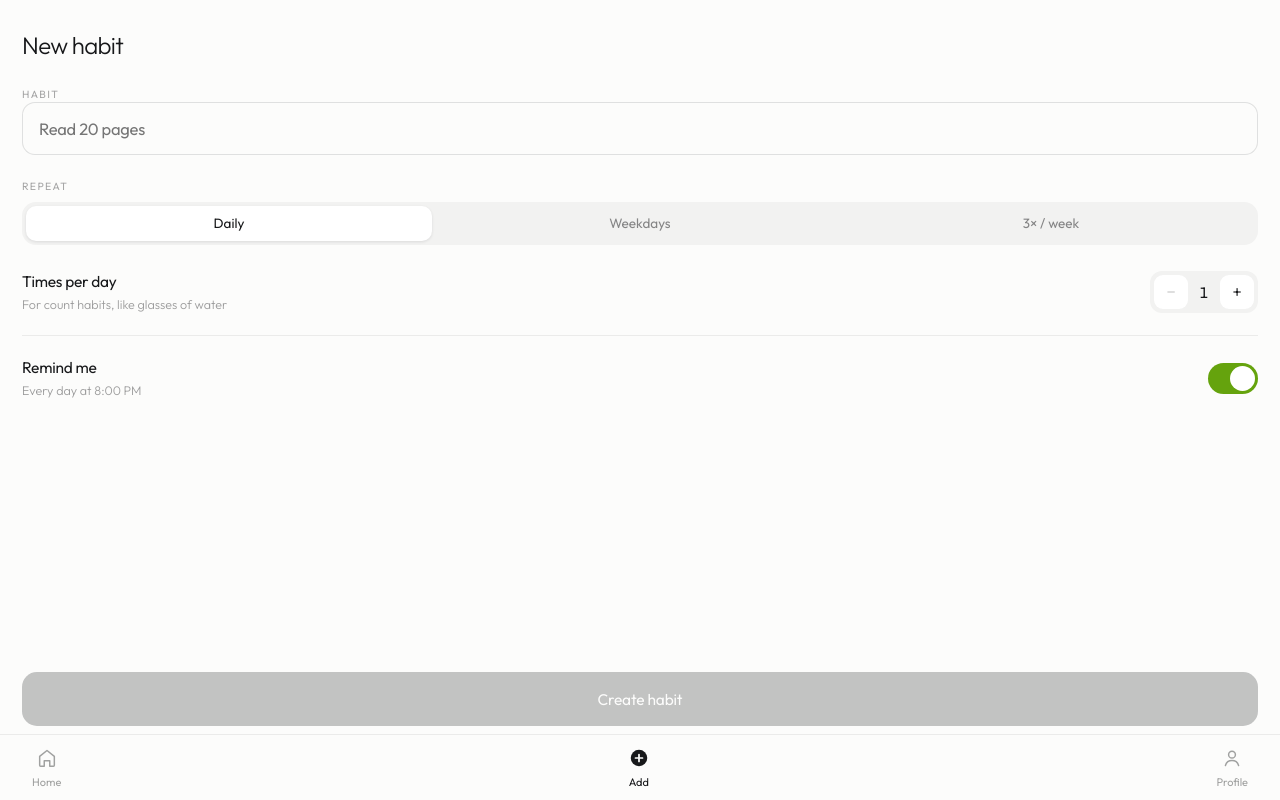
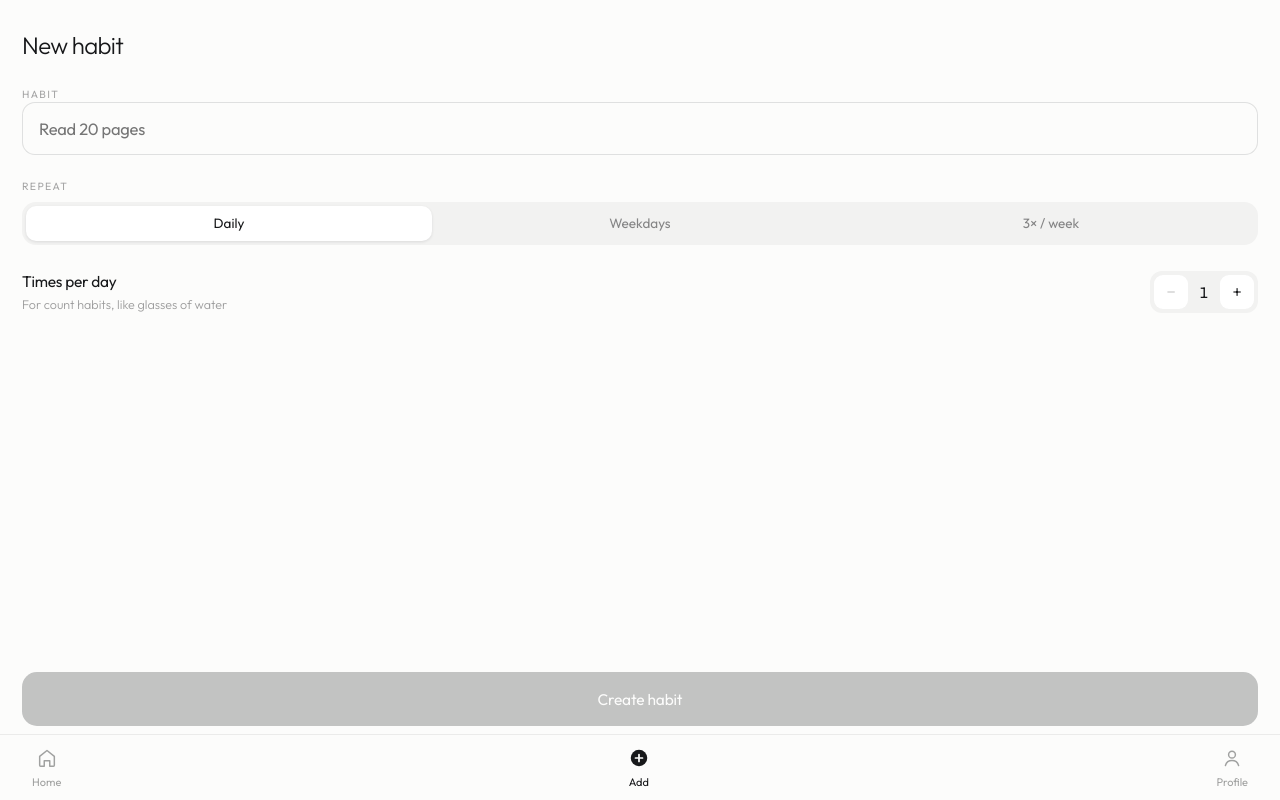
Before and after one commit to lmohade3l/streaks, a Next.js app: page /add in a window 1280 px wide. Built offline with nearby package versions, Linux system fonts and the light colour scheme.

Commit message:
rewriting the store: remove reminder for now + add state and habit type

```diff
--- a/app/add/page.tsx
+++ b/app/add/page.tsx
@@ -103,16 +103,16 @@ function Add() {
                             </div>
                         </div>
 
-                        <div className={`${s.settingRow} ${s.settingRowRule}`}>
+                        {/* <div className={`${s.settingRow} ${s.settingRowRule}`}>
                             <div>
                                 <div className={s.settingLabel}>Remind me</div>
                                 <div className={s.settingHint}>
                                     {draft.reminder ? 'Every day at 8:00 PM' : 'No notification'}
                                 </div>
-                            </div>
+                            </div> */}
                             {/* TODO(reminders): this only stores the preference. Scheduling needs
                 Notification permission + a push subscription; see lib/store.ts. */}
-                            <button
+                            {/* <button
                                 type="button"
                                 role="switch"
                                 aria-checked={draft.reminder}
@@ -122,7 +122,7 @@ function Add() {
                             >
                                 <span className={s.knob} />
                             </button>
-                        </div>
+                        </div> */}
                     </div>
 
                     <Button
```
Also changed, not shown: lib/types.v2.ts (added, +14 -0 lines).
